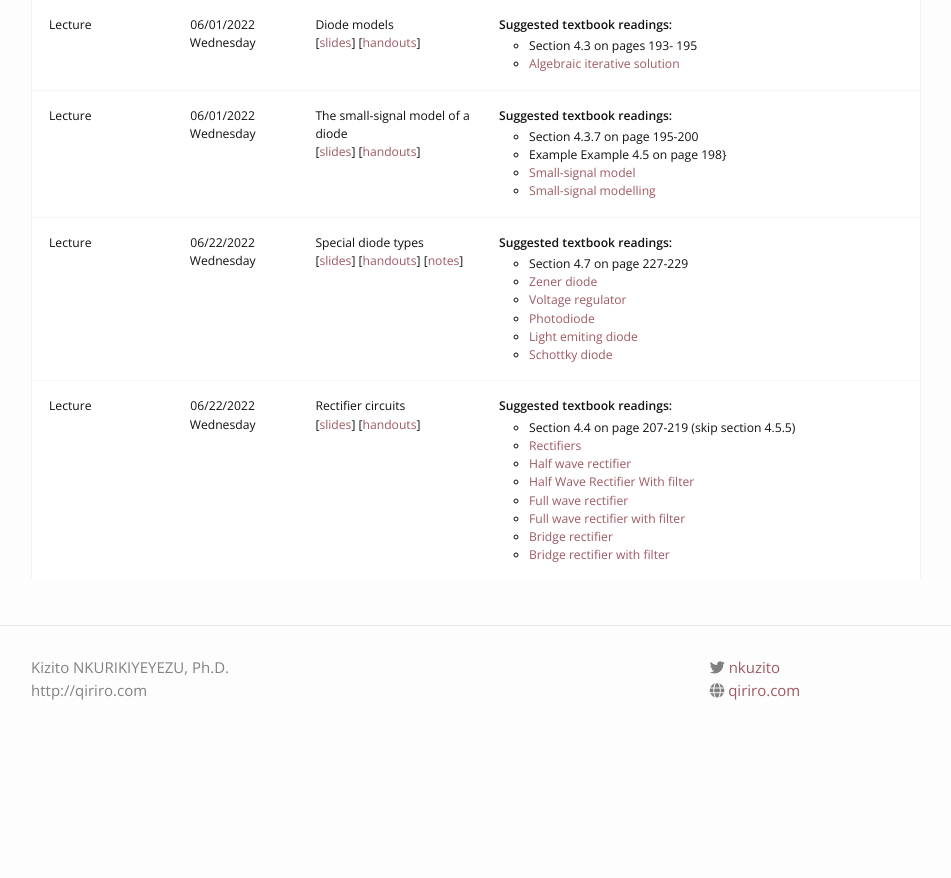
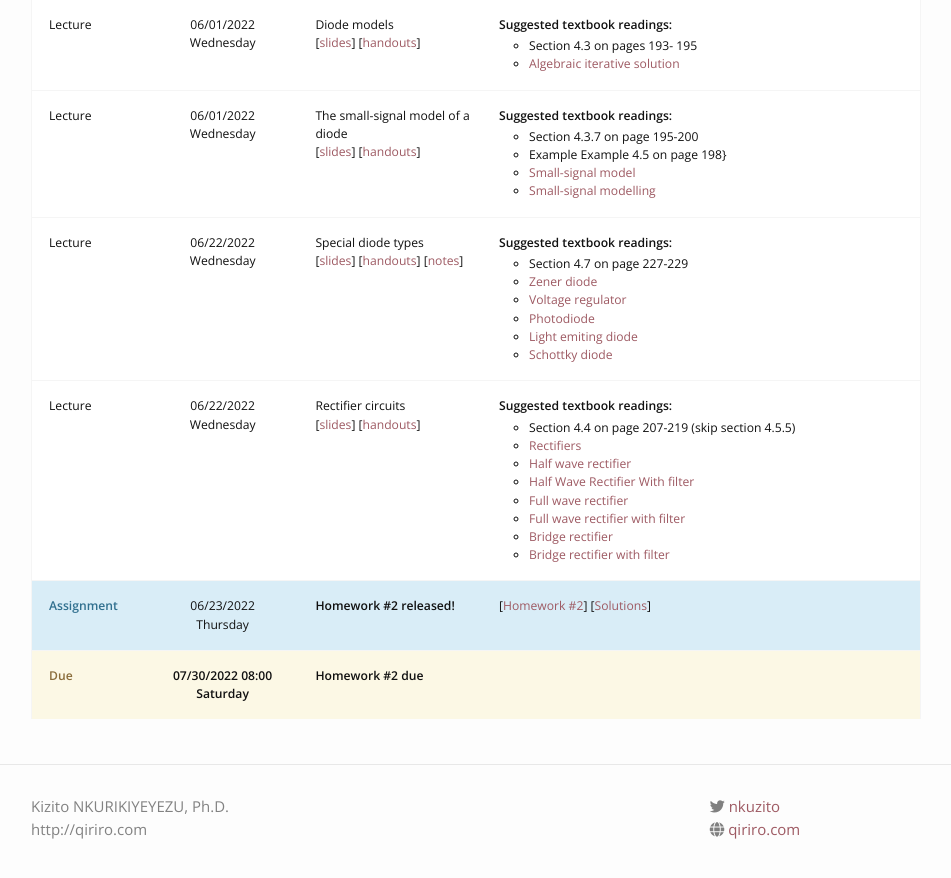
Before and after one commit to qiriro/epe2165, a Jekyll site: the page built from schedule.md, in a window 1280 px wide and 900 px high, scrolled down 1404 px. Shown: the top 878 px of the window, without its empty margins (164-1115 px from the left). Built offline with Jekyll 4.4.1, drawn with Linux system fonts in a browser that asks for light colours; nearby versions of some CDN libraries; before the commit the page ends 2165 px from its top, so only the background shows below that; some of the changed text lies outside the part shown.

Commit message:
add homework 2

```diff
--- a/_assignments/homework_01.md
+++ b/_assignments/homework_01.md
@@ -1,7 +1,7 @@
 ---
 type: assignment
 date: May 19 8:35:16 CAT 2022
-title: 'Homework1 #1'
+title: 'Homework #1'
 pdf: /static_files/homework/hmk1.pdf
 solutions: /static_files/homework/hmk1-sol.pdf
 due_event:
--- /dev/null
+++ b/_assignments/homework_02.md
@@ -0,0 +1,11 @@
+---
+type: assignment
+date: Jun 23 13:56:37 CAT 2022
+title: 'Homework #2'
+pdf: /static_files/homework/hmk2.pdf
+solutions: /static_files/homework/hmk2-sol.pdf
+due_event:
+    type: due
+    date: 2022-07-30T08:00:00+2:00
+    description: 'Homework #2 due'
+---
```
Also changed, not shown: 5 other files.
